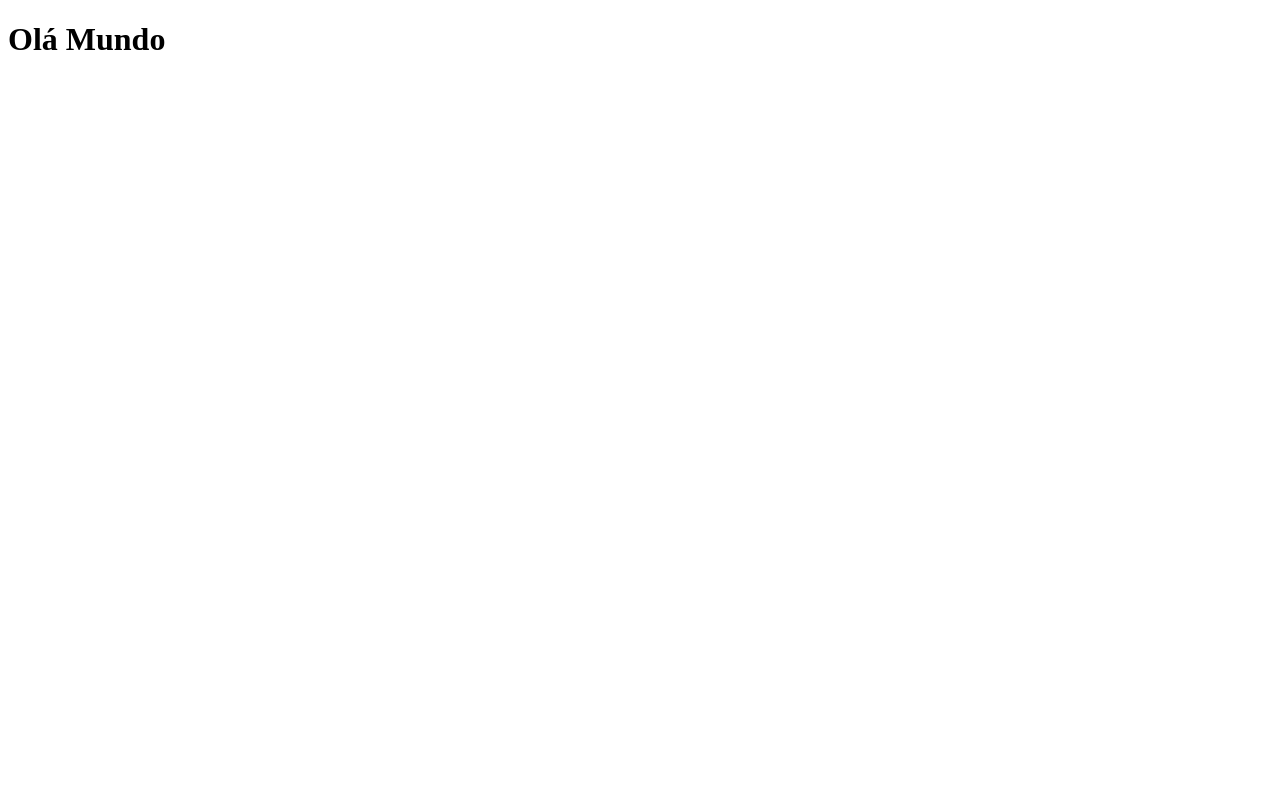
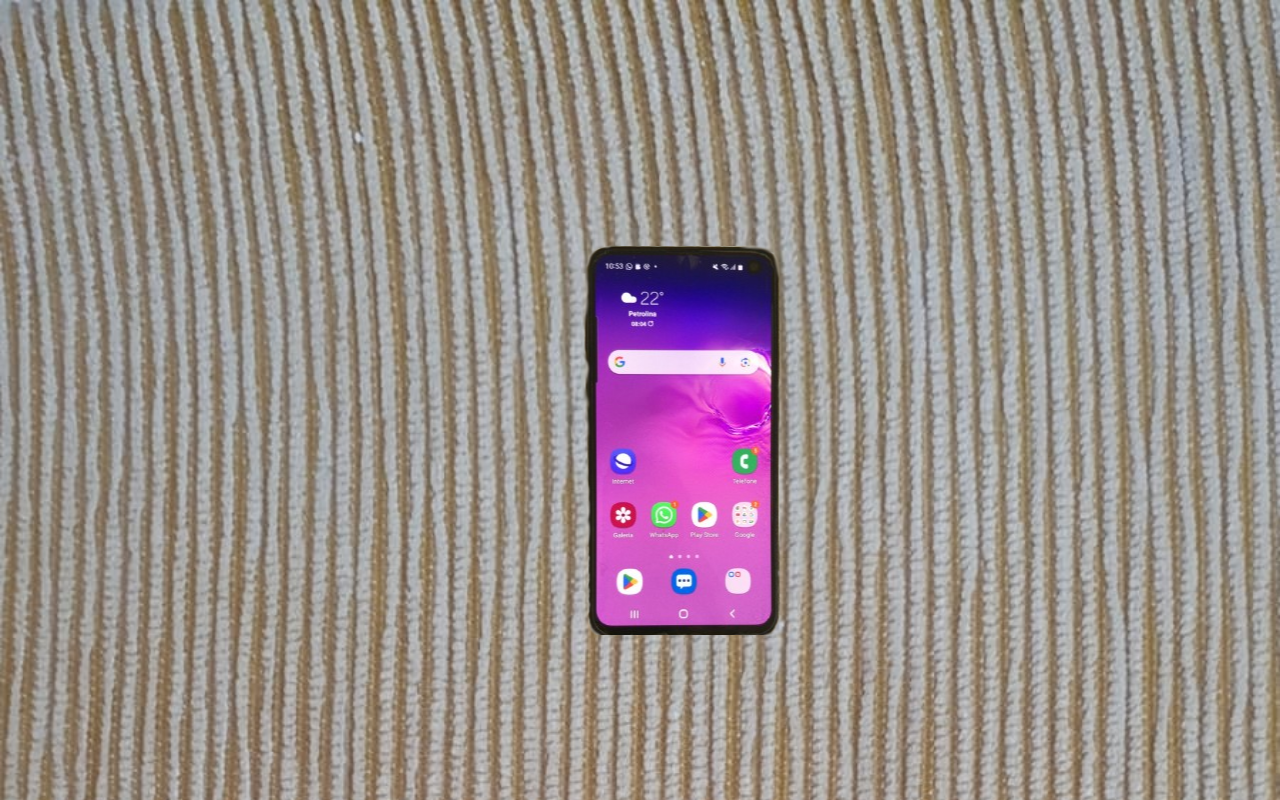
Before and after one commit to Fchico-r/pagina-social, a plain HTML site: page index.html in a window 1280 px wide. Drawn offline with Linux system fonts and the light colour scheme.

Commit message:
criei a tela do celular

```diff
--- /dev/null
+++ b/estilos/style.css
@@ -0,0 +1,35 @@
+@charset "UTF-8";
+
+* {
+    margin: 0px;
+    padding: 0px;
+    font-family: Arial, Helvetica, sans-serif;
+}
+
+html, body {
+    height: 100vh;
+    width: 100vw;
+    background-color: black;
+}
+
+body {
+    background: url('../imagens/fundo.jpeg') no-repeat top center;
+    background-size: cover;
+    background-attachment: fixed;
+}
+
+main {
+    position: relative;
+    height: 100vh;
+}
+
+section#celular {
+    position: absolute;
+    top: 50%;
+    left: 50%;
+    transform: translate(-50%, -50%);
+
+    height: 470px;
+    width: 279px;
+    background: url('../imagens/01.png') no-repeat;
+}
--- a/index.html
+++ b/index.html
@@ -4,9 +4,17 @@
     <meta charset="UTF-8">
     <meta name="viewport" content="width=device-width, initial-scale=1.0">
     <link rel="shortcut icon" href="favicon.ico" type="image/x-icon">
+    <link rel="stylesheet" href="estilos/style.css">
     <title>Paginas de Redes Sociais</title>
 </head>
 <body>
-    <h1>Olá Mundo</h1>
+    <main>
+        <section id="celular">
+
+        </section>
+        <section id="paginas-sociais">
+
+        </section>
+    </main>
 </body>
 </html>
```
